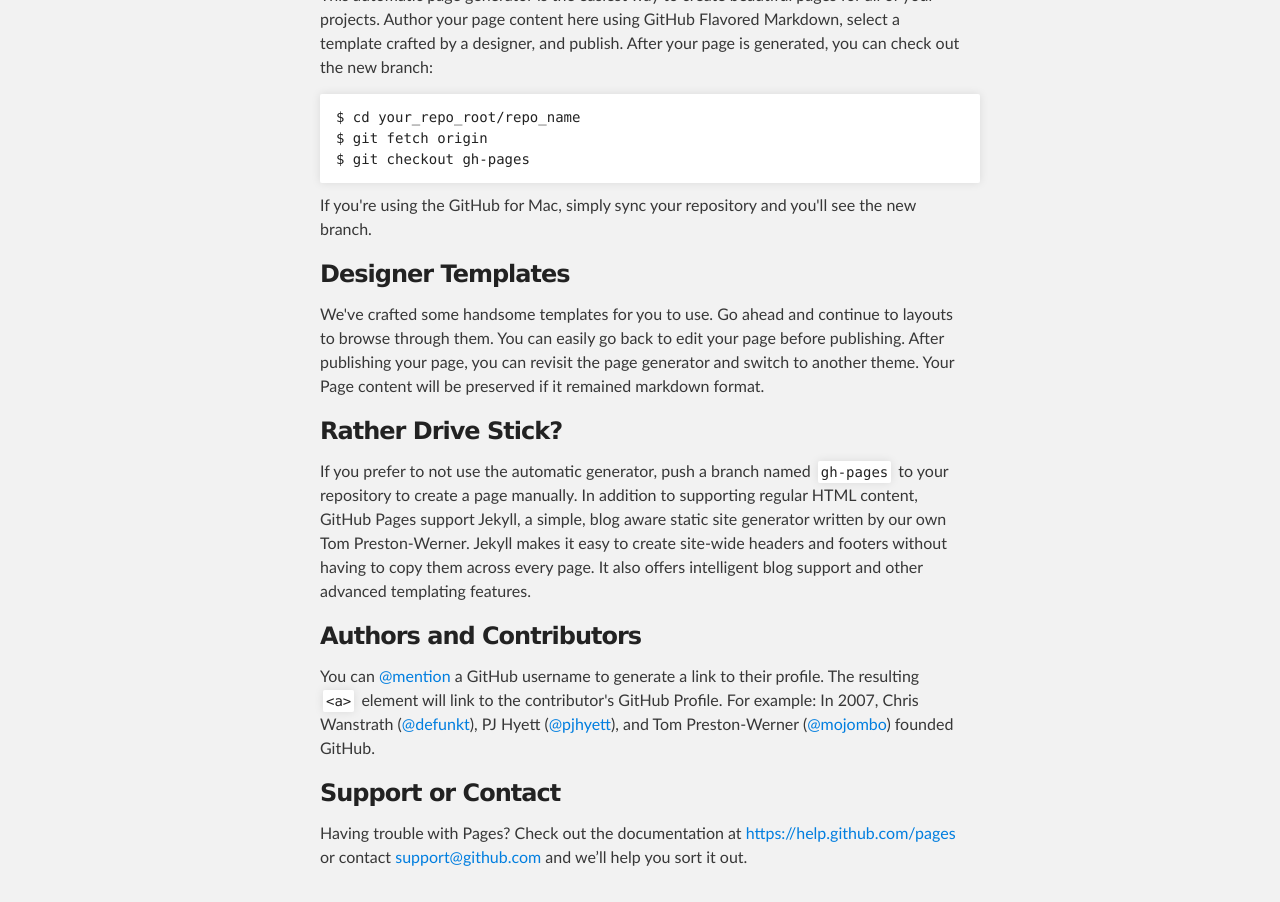
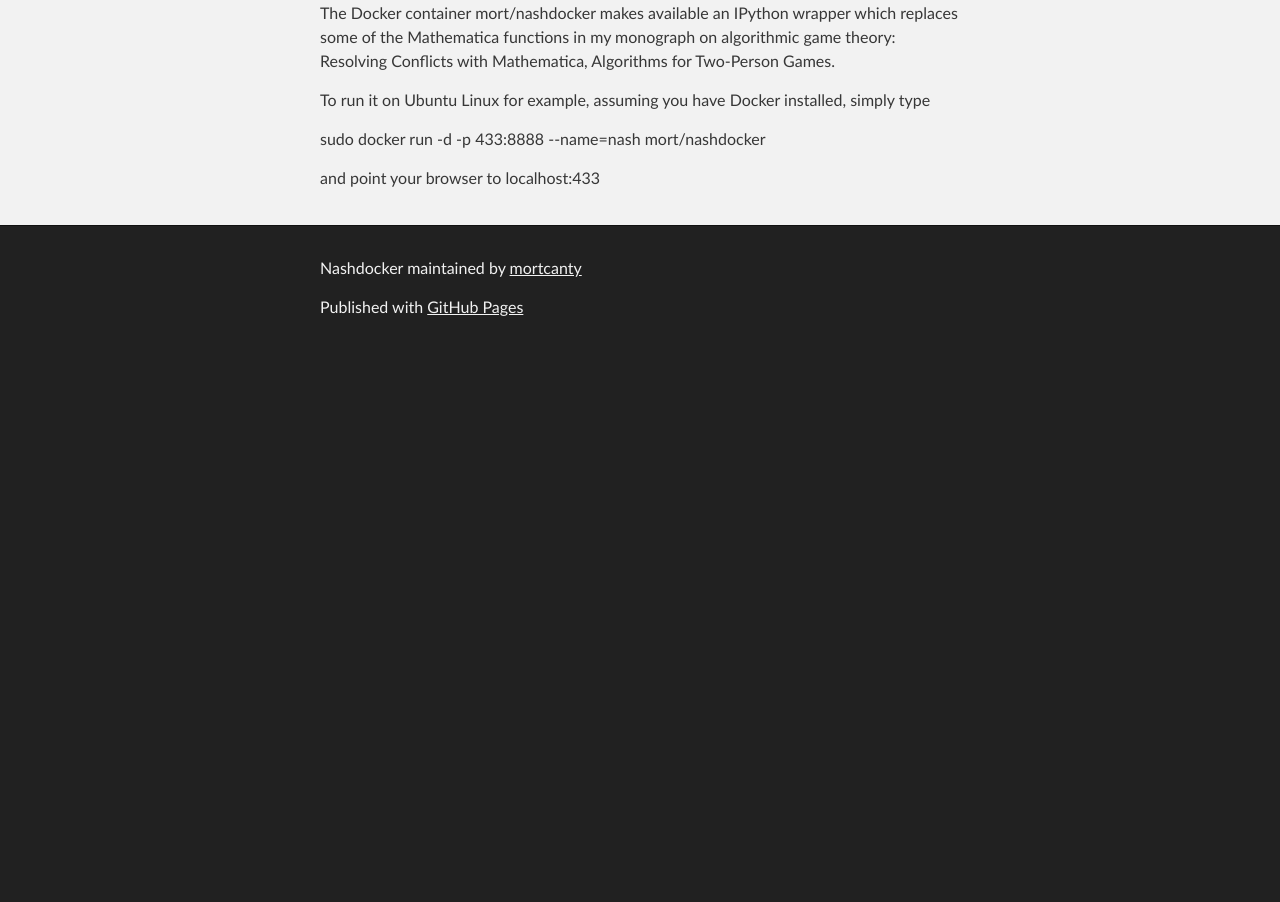
Before and after one commit to mortcanty/NashDocker, a plain HTML site: page index.html in a window 1280 px wide. Shown: the part 323-1225 px from the top of the page. After the commit the page ends 800 px from the top, so only its background shows below. Drawn offline with Linux system fonts and the light colour scheme.

```diff
--- a/index.html
+++ b/index.html
@@ -31,37 +31,16 @@
     <!-- MAIN CONTENT -->
     <div id="main_content_wrap" class="outer">
       <section id="main_content" class="inner">
-        <h3>
-<a id="welcome-to-github-pages" class="anchor" href="#welcome-to-github-pages" aria-hidden="true"><span class="octicon octicon-link"></span></a>Welcome to GitHub Pages.</h3>
+        <h1>
+<a id="nashdocker" class="anchor" href="#nashdocker" aria-hidden="true"><span class="octicon octicon-link"></span></a>NashDocker</h1>
 
-<p>This automatic page generator is the easiest way to create beautiful pages for all of your projects. Author your page content here using GitHub Flavored Markdown, select a template crafted by a designer, and publish. After your page is generated, you can check out the new branch:</p>
+<p>The Docker container mort/nashdocker makes available an IPython wrapper which replaces some of the Mathematica functions in my  monograph on algorithmic game theory: Resolving Conflicts with Mathematica, Algorithms for Two-Person Games.</p>
 
-<pre><code>$ cd your_repo_root/repo_name
-$ git fetch origin
-$ git checkout gh-pages
-</code></pre>
+<p>To run it on Ubuntu Linux for example, assuming you have Docker installed, simply type</p>
 
-<p>If you're using the GitHub for Mac, simply sync your repository and you'll see the new branch.</p>
+<p>sudo docker run -d -p 433:8888 --name=nash mort/nashdocker</p>
 
-<h3>
-<a id="designer-templates" class="anchor" href="#designer-templates" aria-hidden="true"><span class="octicon octicon-link"></span></a>Designer Templates</h3>
-
-<p>We've crafted some handsome templates for you to use. Go ahead and continue to layouts to browse through them. You can easily go back to edit your page before publishing. After publishing your page, you can revisit the page generator and switch to another theme. Your Page content will be preserved if it remained markdown format.</p>
-
-<h3>
-<a id="rather-drive-stick" class="anchor" href="#rather-drive-stick" aria-hidden="true"><span class="octicon octicon-link"></span></a>Rather Drive Stick?</h3>
-
-<p>If you prefer to not use the automatic generator, push a branch named <code>gh-pages</code> to your repository to create a page manually. In addition to supporting regular HTML content, GitHub Pages support Jekyll, a simple, blog aware static site generator written by our own Tom Preston-Werner. Jekyll makes it easy to create site-wide headers and footers without having to copy them across every page. It also offers intelligent blog support and other advanced templating features.</p>
-
-<h3>
-<a id="authors-and-contributors" class="anchor" href="#authors-and-contributors" aria-hidden="true"><span class="octicon octicon-link"></span></a>Authors and Contributors</h3>
-
-<p>You can <a href="https://github.com/blog/821" class="user-mention">@mention</a> a GitHub username to generate a link to their profile. The resulting <code>&lt;a&gt;</code> element will link to the contributor's GitHub Profile. For example: In 2007, Chris Wanstrath (<a href="https://github.com/defunkt" class="user-mention">@defunkt</a>), PJ Hyett (<a href="https://github.com/pjhyett" class="user-mention">@pjhyett</a>), and Tom Preston-Werner (<a href="https://github.com/mojombo" class="user-mention">@mojombo</a>) founded GitHub.</p>
-
-<h3>
-<a id="support-or-contact" class="anchor" href="#support-or-contact" aria-hidden="true"><span class="octicon octicon-link"></span></a>Support or Contact</h3>
-
-<p>Having trouble with Pages? Check out the documentation at <a href="https://help.github.com/pages">https://help.github.com/pages</a> or contact <a href="mailto:support@github.com">support@github.com</a> and we’ll help you sort it out.</p>
+<p>and point your browser to localhost:433 </p>
       </section>
     </div>
 
```
Also changed, not shown: params.json (+1 -1 lines).
